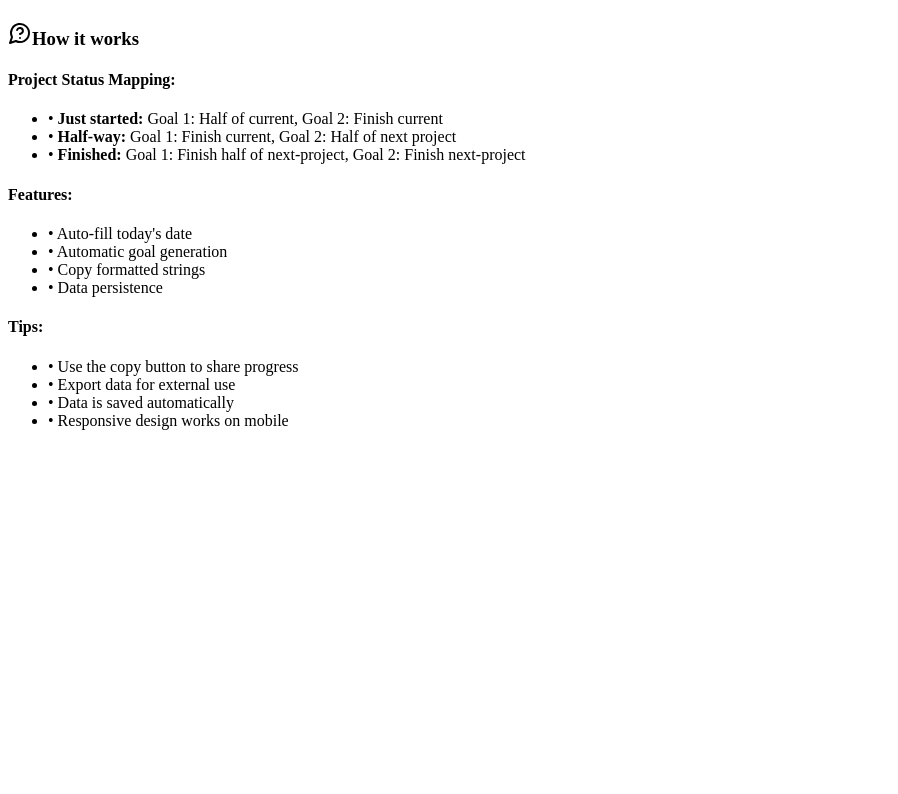
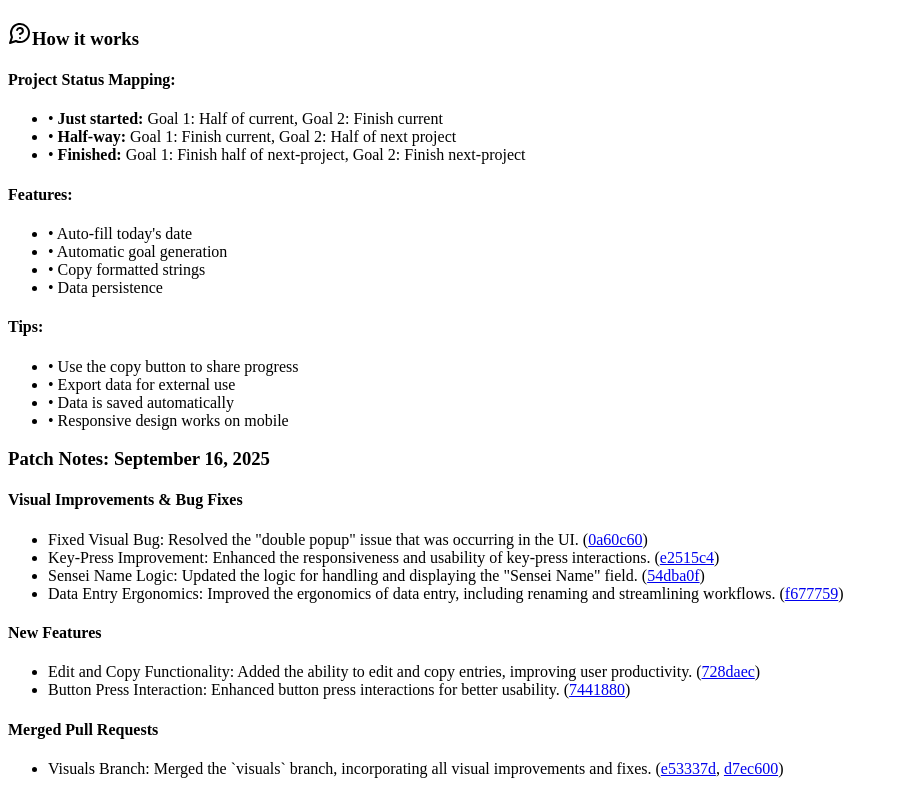
Before and after one commit to richard523/cnwk-goal-tracker, a React (Vite) app in the folder client/: page / in a window 1280 px wide. Shown: the part 830-1624 px from the top of the page, without its empty margins (0-898 px from the left). Before the commit the page ends 1276 px from the top, so only its background shows below. Built offline with nearby package versions, Linux system fonts and the light colour scheme; a web font is replaced by a local one.

Commit message:
patch notes!

```diff
--- a/client/src/pages/home.tsx
+++ b/client/src/pages/home.tsx
@@ -308,6 +308,39 @@ export default function Home() {
             </div>
           </CardContent>
         </Card>
+
+      {/* Patch Notes Section */}
+        <Card className="mt-8">
+          <CardContent className="p-6">
+            <h3 className="text-lg font-semibold text-foreground mb-4">
+              Patch Notes: September 16, 2025
+            </h3>
+            <div className="space-y-4 text-sm">
+              <div>
+                <h4 className="font-medium text-foreground">Visual Improvements & Bug Fixes</h4>
+                <ul className="list-disc list-inside space-y-1 text-muted-foreground ml-4">
+                  <li>Fixed Visual Bug: Resolved the "double popup" issue that was occurring in the UI. (<a href="https://github.com/richard523/cnwk-goal-tracker/commit/0a60c60d41f14fc0af4501b47a6055ec0762b153" target="_blank" rel="noopener noreferrer">0a60c60</a>)</li>
+                  <li>Key-Press Improvement: Enhanced the responsiveness and usability of key-press interactions. (<a href="https://github.com/richard523/cnwk-goal-tracker/commit/e2515c4a6304247a151b6ccd608d35922a2c64e3" target="_blank" rel="noopener noreferrer">e2515c4</a>)</li>
+                  <li>Sensei Name Logic: Updated the logic for handling and displaying the "Sensei Name" field. (<a href="https://github.com/richard523/cnwk-goal-tracker/commit/54dba0f70e1c2ac1f3f328fd4f4d4d522d6a39b1" target="_blank" rel="noopener noreferrer">54dba0f</a>)</li>
+                  <li>Data Entry Ergonomics: Improved the ergonomics of data entry, including renaming and streamlining workflows. (<a href="https://github.com/richard523/cnwk-goal-tracker/commit/f677759aa941fb43adcf14b9fd51eee3237a68ed" target="_blank" rel="noopener noreferrer">f677759</a>)</li>
+                </ul>
+              </div>
+              <div>
+                <h4 className="font-medium text-foreground">New Features</h4>
+                <ul className="list-disc list-inside space-y-1 text-muted-foreground ml-4">
+                  <li>Edit and Copy Functionality: Added the ability to edit and copy entries, improving user productivity. (<a href="https://github.com/richard523/cnwk-goal-tracker/commit/728daecf51ba12da085741c662b45da227c2c12f" target="_blank" rel="noopener noreferrer">728daec</a>)</li>
+                  <li>Button Press Interaction: Enhanced button press interactions for better usability. (<a href="https://github.com/richard523/cnwk-goal-tracker/commit/74418802a6f1a70decc514d24e49cc54651ae9d8" target="_blank" rel="noopener noreferrer">7441880</a>)</li>
+                </ul>
+              </div>
+              <div>
+                <h4 className="font-medium text-foreground">Merged Pull Requests</h4>
+                <ul className="list-disc list-inside space-y-1 text-muted-foreground ml-4">
+                  <li>Visuals Branch: Merged the `visuals` branch, incorporating all visual improvements and fixes. (<a href="https://github.com/richard523/cnwk-goal-tracker/commit/e53337d70476fcece05307bb7a6cf174db940065" target="_blank" rel="noopener noreferrer">e53337d</a>, <a href="https://github.com/richard523/cnwk-goal-tracker/commit/d7ec6001f8b23c32afeca22a33ea229868c85487" target="_blank" rel="noopener noreferrer">d7ec600</a>)</li>
+                </ul>
+              </div>
+            </div>
+          </CardContent>
+        </Card>
       </main>
     </div>
   );
```
